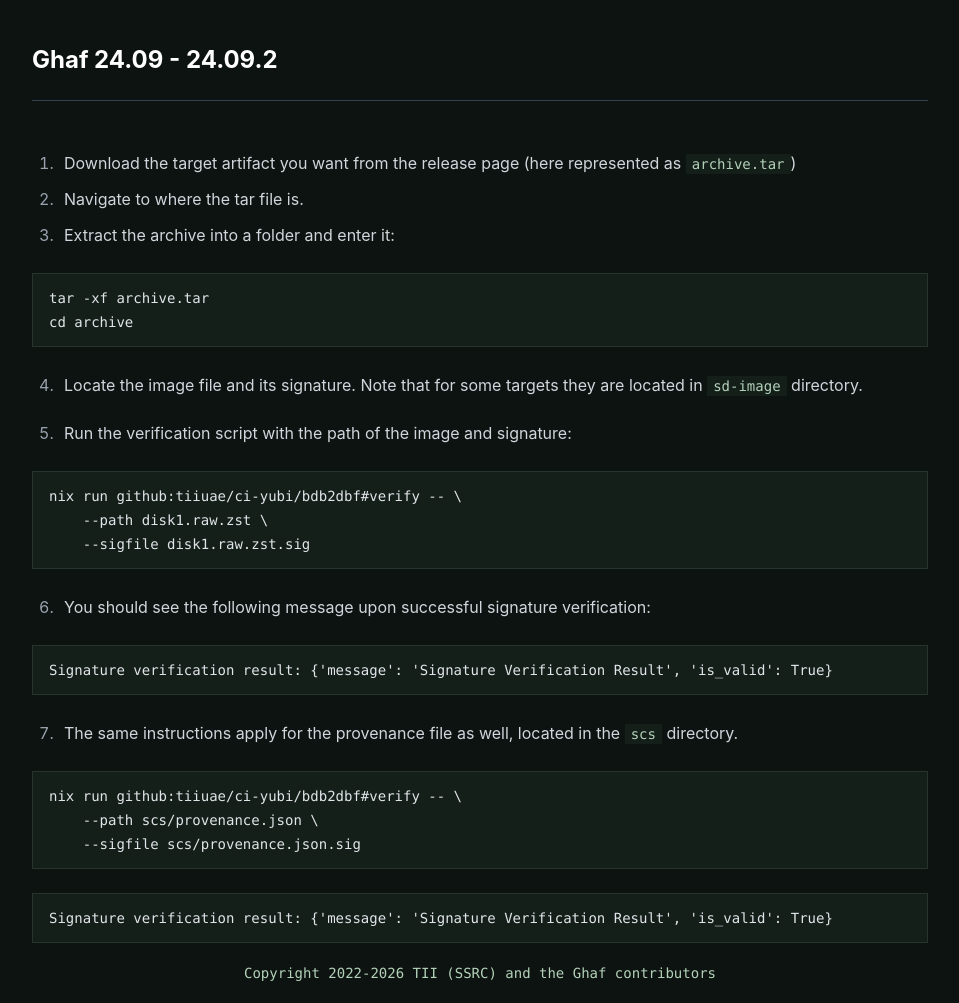
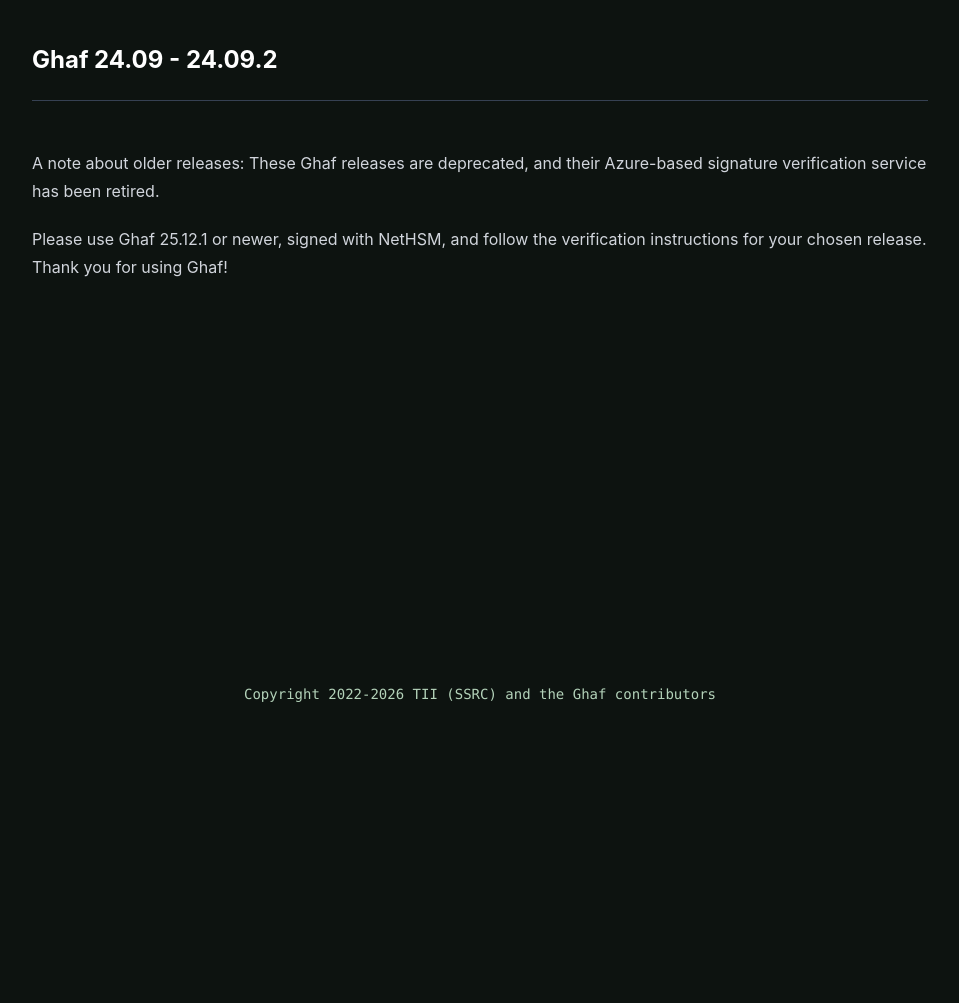
Before and after one commit to tiiuae/ghaf-archive, an Astro site: page /signature-verification/v2 in a window 1280 px wide. Shown: the part 76-1079 px from the top of the page, without its empty margins (160-1119 px from the left). After the commit the page ends 800 px from the top, so only its background shows below. Built offline with nearby package versions, Linux system fonts and the light colour scheme; Astro itself is replaced by a stand-in of ours.

Commit message:
docs: retire Azure signature verification instructions
Signed-off-by: Kai Tusa <kai.tusa@unikie.com>

````diff
--- a/src/pages/signature-verification/v2.md
+++ b/src/pages/signature-verification/v2.md
@@ -9,42 +9,6 @@ title: Ghaf Signature Verification
 
 ---
 
-1. Download the target artifact you want from the release page (here represented
-   as `archive.tar`)
-2. Navigate to where the tar file is.
-3. Extract the archive into a folder and enter it:
+A note about older releases: These Ghaf releases are deprecated, and their Azure-based signature verification service has been retired.
 
-```sh
-tar -xf archive.tar
-cd archive
-```
-
-4. Locate the image file and its signature. Note that for some targets they are
-   located in `sd-image` directory.
-
-5. Run the verification script with the path of the image and signature:
-
-```sh
-nix run github:tiiuae/ci-yubi/bdb2dbf#verify -- \
-    --path disk1.raw.zst \
-    --sigfile disk1.raw.zst.sig
-```
-
-6. You should see the following message upon successful signature verification:
-
-```
-Signature verification result: {'message': 'Signature Verification Result', 'is_valid': True}
-```
-
-7. The same instructions apply for the provenance file as well, located in the
-   `scs` directory.
-
-```sh
-nix run github:tiiuae/ci-yubi/bdb2dbf#verify -- \
-    --path scs/provenance.json \
-    --sigfile scs/provenance.json.sig
-```
-
-```
-Signature verification result: {'message': 'Signature Verification Result', 'is_valid': True}
-```
+Please use Ghaf 25.12.1 or newer, signed with NetHSM, and follow the verification instructions for your chosen release. Thank you for using Ghaf!
--- a/src/pages/signature-verification/v3.md
+++ b/src/pages/signature-verification/v3.md
@@ -9,44 +9,6 @@ title: Ghaf Signature Verification
 
 ---
 
-1. Download the target artifact you want from the release page (here represented
-   as `archive.tar`)
-2. Navigate to where the tar file is.
-3. Extract the archive into a folder and enter it:
+A note about older releases: These Ghaf releases are deprecated, and their Azure-based signature verification service has been retired.
 
-```sh
-tar -xf archive.tar
-cd archive
-```
-
-4. Locate the image file and its signature. Note that for some targets they are
-   located in `sd-image` directory.
-
-5. Run the verification script with the path of the image and signature:
-
-```sh
-nix run github:tiiuae/ci-yubi/bdb2dbf#verify -- \
-    --cert INT-Ghaf-Devenv-Image \
-    --path disk1.raw.zst \
-    --sigfile disk1.raw.zst.sig
-```
-
-6. You should see the following message upon successful signature verification:
-
-```
-Signature verification result: {'message': 'Signature Verification Result', 'is_valid': True}
-```
-
-7. The same instructions apply for the provenance file as well, located in the
-   `scs` directory. Note that the cert name is different.
-
-```sh
-nix run github:tiiuae/ci-yubi/bdb2dbf#verify -- \
-    --cert INT-Ghaf-Devenv-Provenance \
-    --path scs/provenance.json \
-    --sigfile scs/provenance.json.sig
-```
-
-```
-Signature verification result: {'message': 'Signature Verification Result', 'is_valid': True}
-```
+Please use Ghaf 25.12.1 or newer, signed with NetHSM, and follow the verification instructions for your chosen release. Thank you for using Ghaf!
````
